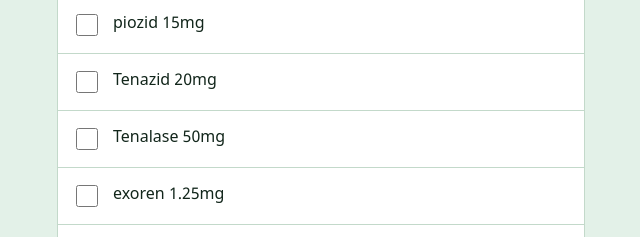
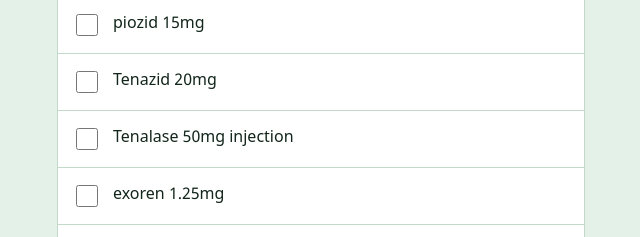
Before and after one commit to parvez1bd99-stack/Skf, a plain HTML site: page index.html in a window 1280 px wide. Shown: the part 3942-4179 px from the top of the page, 319-959 px from the left. Drawn offline with Linux system fonts and the light colour scheme.

Commit message:
Update Tenalase entry to include injection form

```diff
--- a/index.html
+++ b/index.html
@@ -87,7 +87,7 @@ var PRODUCTS = [
 "Insumin 500 mg",
   " piozid 15mg",
   "Tenazid 20mg",
-  " Tenalase 50mg",
+  " Tenalase 50mg injection",
 "exoren 1.25mg","exoren 2.5mg","exoren 5mg",
 "Zepter 2.5 mg","Zepter 5 mg","Zepter 7.5 mg",
 "Aldorin 50 mg","Cifibet 100mg","surliv 150mg","surliv300mg","Duoliv 5mg","Duoliv 10mg","resmit 80mg","resmit 100mg","oroxat 20mg","oroxat 50mg","oroxat 100mg","hemocrit 3000 inj","hemocrit 5000 inj","hemocrit 2000inj","Dephos 500mg","Depfalix 65 inj","Renfit 10mg","Renfit 20mg","Fericit 210mg","Vincet 5mg","creston 10mg","lipicon 10mg","cardon 50mg"
```
